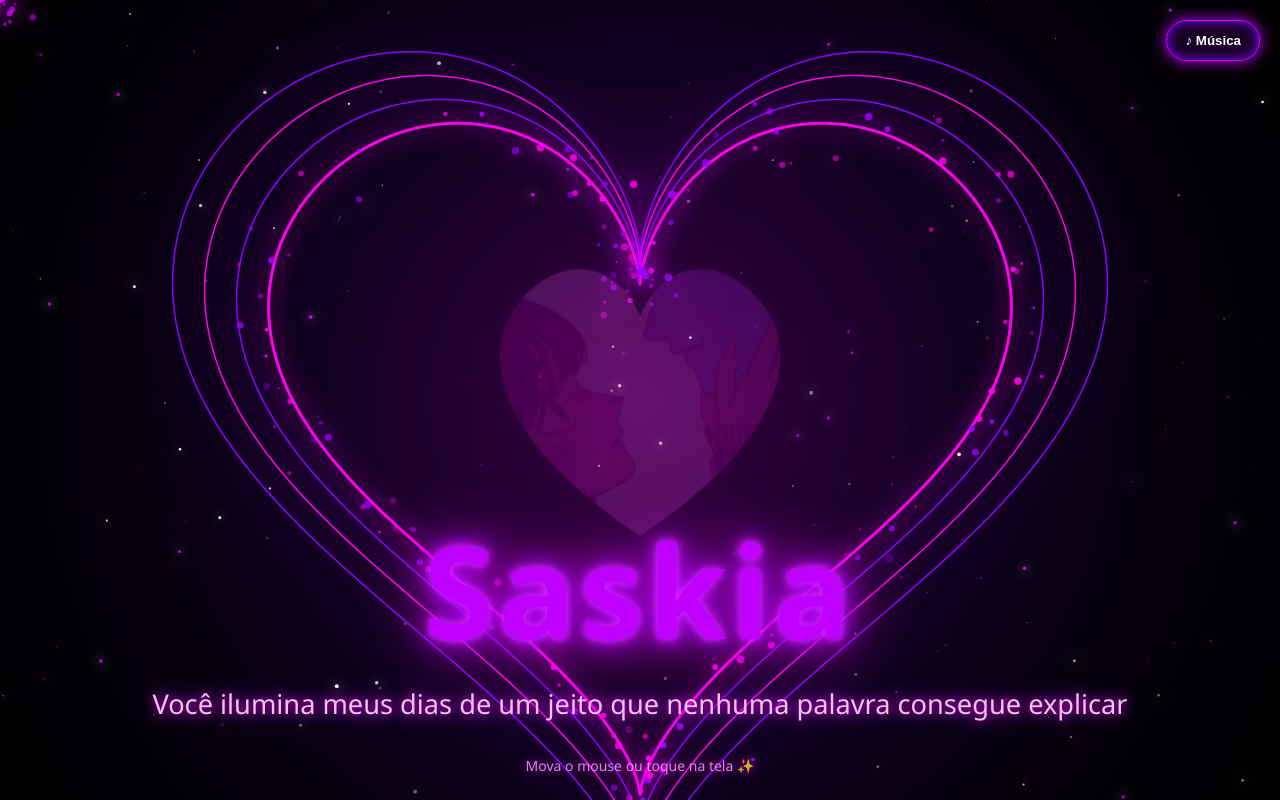
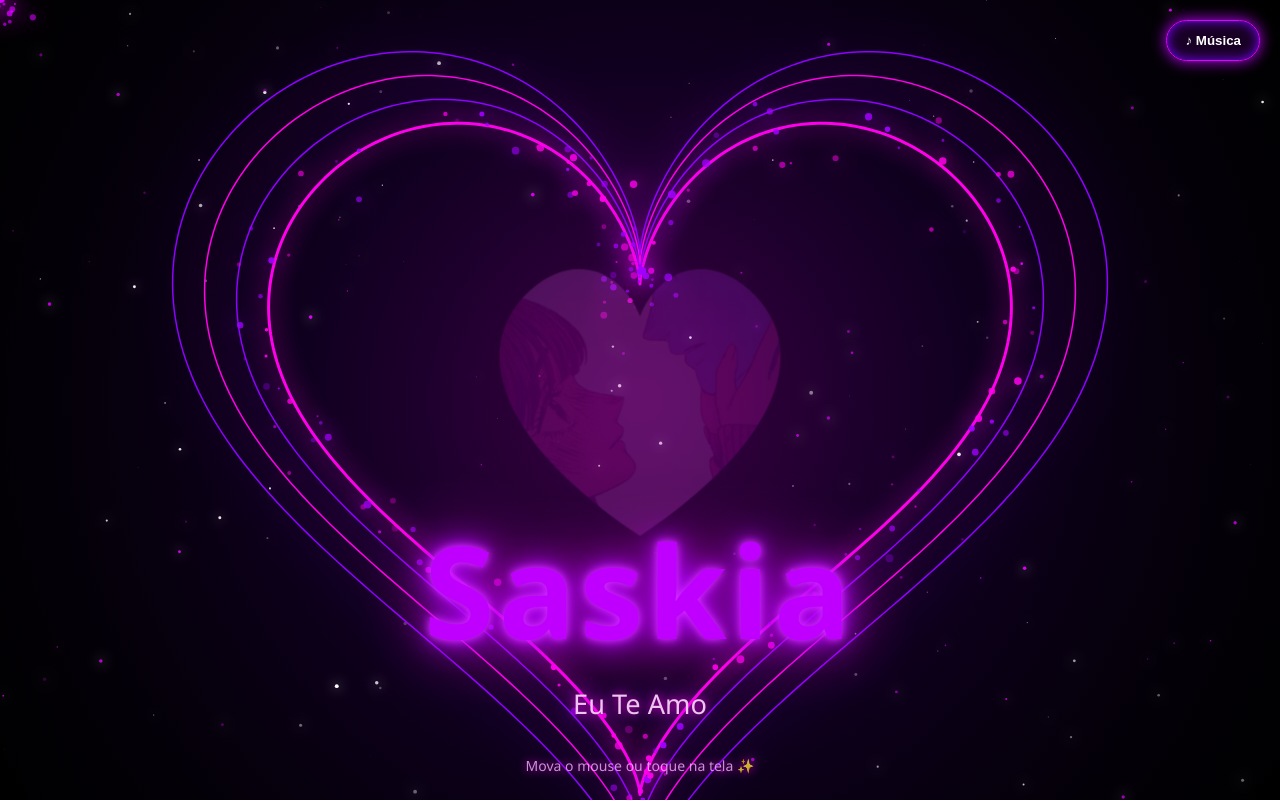
Before and after one commit to lostnoname-hash/saskia-neon, a plain HTML site: page index.html in a window 1280 px wide. Drawn offline with Linux system fonts and the light colour scheme; animation ran at ten frames a second.

Commit message:
Update index.html

```diff
--- a/index.html
+++ b/index.html
@@ -150,14 +150,14 @@
 
   <div class="content">
     <h1 class="name">Saskia</h1>
-    <p class="phrase">Você ilumina meus dias de um jeito que nenhuma palavra consegue explicar</p>
+    <p class="phrase">Eu Te Amo</p>
   </div>
 
   <div class="hint">Mova o mouse ou toque na tela ✨</div>
 
   <audio id="music" loop>
-    <!-- Coloque sua música aqui: exemplo <source src="musica.mp3" type="audio/mpeg"> -->
-  </audio>
+  <source src="musica.mp3" type="audio/mpeg">
+</audio>
 
   <script>
     const canvas = document.getElementById('canvas');
```
